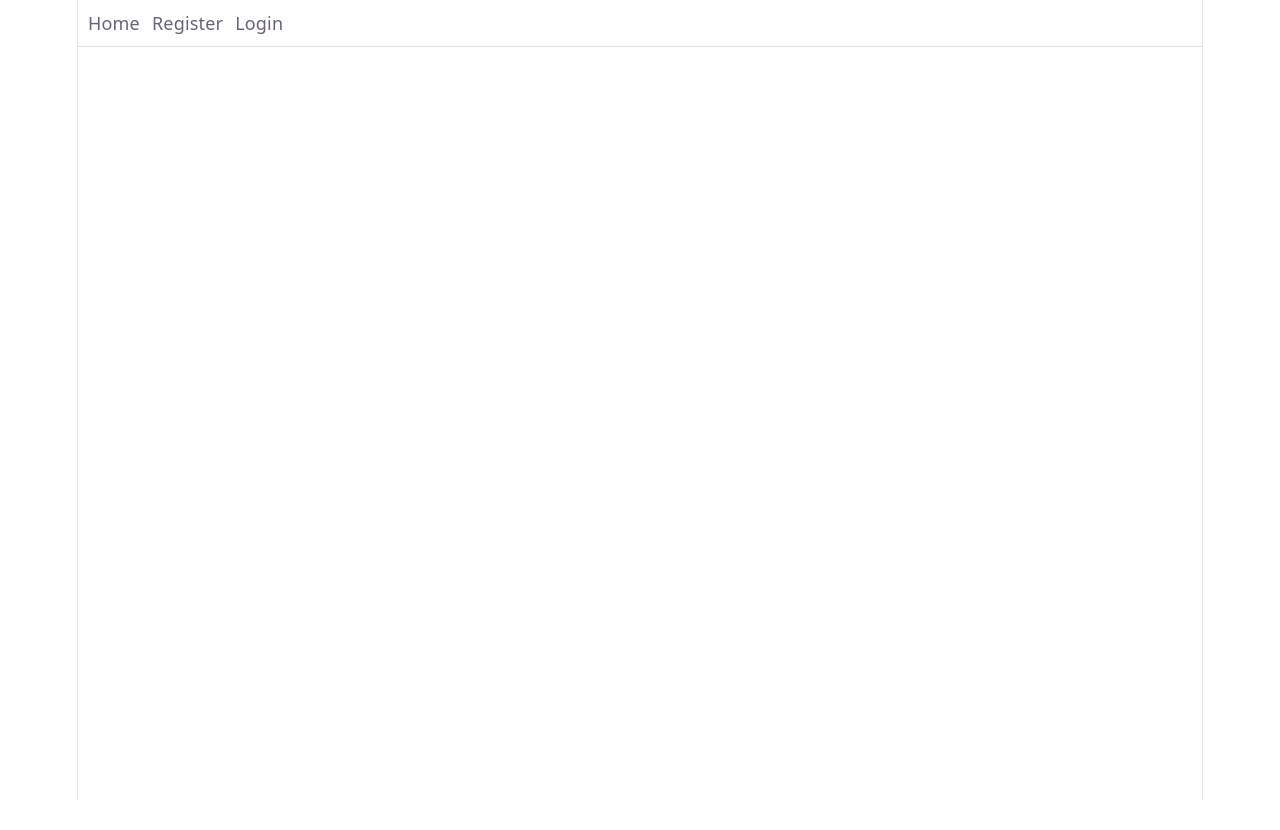
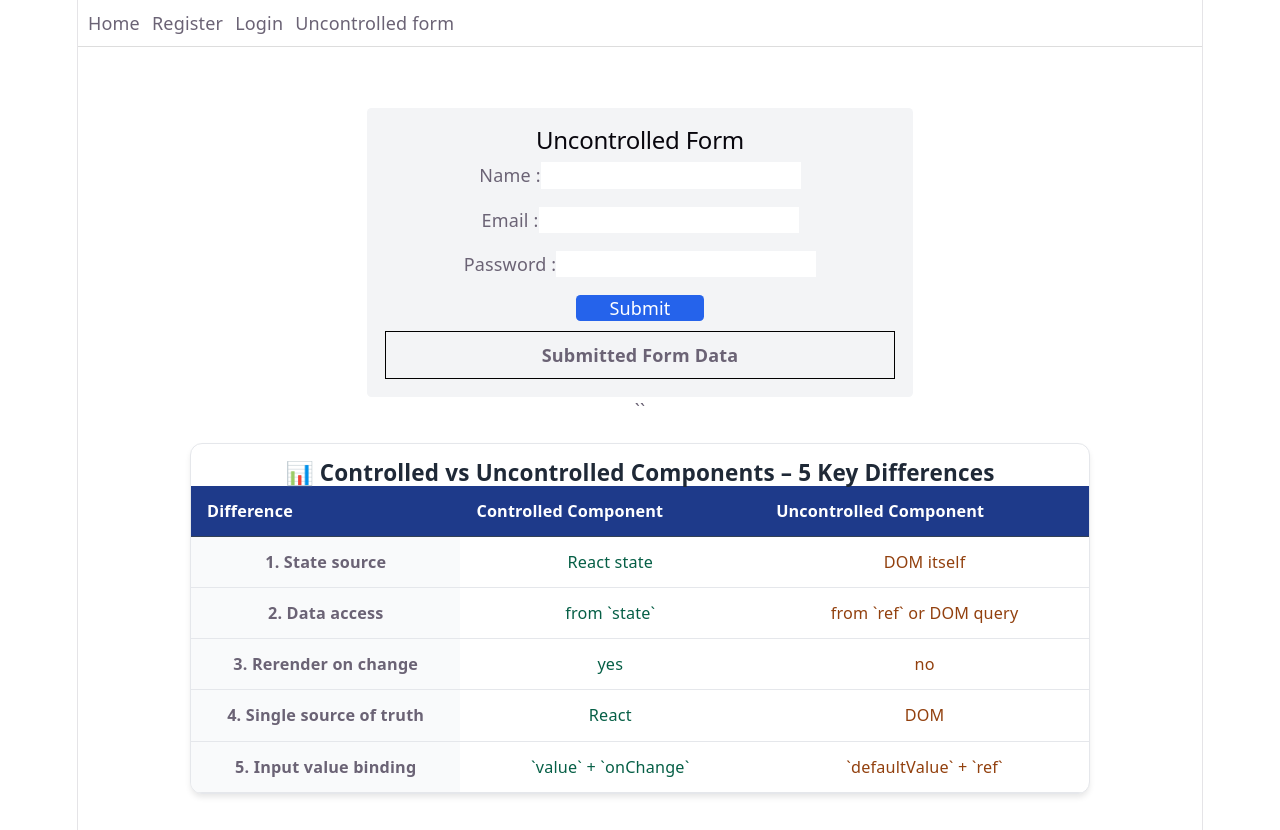
Before and after one commit to surendra190/React-register-login-form, a React (Vite) app: page /uncontrolled in a window 1280 px wide. Before the commit this address had no page. Before the commit the page ends 800 px from the top, so only its background shows below. Built offline with nearby package versions, Linux system fonts and the light colour scheme.

Commit message:
uncontrolledForm added with useref

```diff
--- a/src/App.jsx
+++ b/src/App.jsx
@@ -4,6 +4,7 @@ import "./App.css";
 import { RegisterForm } from "./components/RegisterForm";
 import { LoginForm } from "./components/LoginForm";
 import Home from "./components/Home";
+import UncontrolledForm from "./components/UncontrolledForm";
 
 function App() {
   return (
@@ -13,6 +14,7 @@ function App() {
           <Link to="/">Home</Link>
           <Link to="/register">Register</Link>
           <Link to="/login">Login</Link>
+          <Link to="/uncontrolled">Uncontrolled form </Link>
         </nav>
       </header>
 
@@ -21,6 +23,7 @@ function App() {
           <Route path="/" element={<Home />} />
           <Route path="/register" element={<RegisterForm />} />
           <Route path="/login" element={<LoginForm />} />
+          <Route path="/uncontrolled" element={<UncontrolledForm />} />
         </Routes>
       </main>
     </Router>
--- /dev/null
+++ b/src/components/ComparisonTable.jsx
@@ -0,0 +1,116 @@
+import React from "react";
+
+export const ComparisonTable = () => {
+  const containerStyle = {
+    fontFamily: 'system-ui, -apple-system, "Segoe UI", Roboto, sans-serif',
+    maxWidth: "900px",
+    margin: "20px auto",
+    border: "1px solid #e5e7eb",
+    borderRadius: "12px",
+    overflowX: "auto",
+    backgroundColor: "#fff",
+    boxShadow: "0 4px 6px -1px rgba(0,0,0,0.1)",
+  };
+
+  const tableStyle = {
+    width: "100%",
+    borderCollapse: "collapse",
+    fontSize: "0.9rem",
+  };
+
+  const thStyle = {
+    backgroundColor: "#1e3a8a",
+    color: "white",
+    fontWeight: "600",
+    padding: "12px 16px",
+    textAlign: "left",
+    borderBottom: "1px solid #334155",
+  };
+
+  const tdStyle = {
+    padding: "12px 16px",
+    borderBottom: "1px solid #e5e7eb",
+    verticalAlign: "top",
+  };
+
+  const firstColStyle = {
+    ...tdStyle,
+    fontWeight: "600",
+    backgroundColor: "#f9fafb",
+    width: "30%",
+  };
+
+  const controlledStyle = {
+    color: "#065f46",
+  };
+
+  const uncontrolledStyle = {
+    color: "#92400e",
+  };
+
+  const headingStyle = {
+    fontSize: "1.25rem",
+    fontWeight: "600",
+    padding: "16px 20px 0 20px",
+    margin: 0,
+    color: "#1f2937",
+  };
+
+  const data = [
+    {
+      point: "1. State source",
+      controlled: "React state",
+      uncontrolled: "DOM itself",
+    },
+    {
+      point: "2. Data access",
+      controlled: "from `state`",
+      uncontrolled: "from `ref` or DOM query",
+    },
+    { point: "3. Rerender on change", controlled: "yes", uncontrolled: "no" },
+    {
+      point: "4. Single source of truth",
+      controlled: "React",
+      uncontrolled: "DOM",
+    },
+    {
+      point: "5. Input value binding",
+      controlled: "`value` + `onChange`",
+      uncontrolled: "`defaultValue` + `ref`",
+    },
+  ];
+
+  return (
+    <div style={containerStyle}>
+      <h3 style={headingStyle}>
+        📊 Controlled vs Uncontrolled Components – 5 Key Differences
+      </h3>
+      <div style={{ overflowX: "auto" }}>
+        <table style={tableStyle}>
+          <thead>
+            <tr>
+              <th style={thStyle}>Difference</th>
+              <th style={thStyle}>Controlled Component</th>
+              <th style={thStyle}>Uncontrolled Component</th>
+            </tr>
+          </thead>
+          <tbody>
+            {data.map((row, idx) => (
+              <tr key={idx}>
+                <td style={firstColStyle}>{row.point}</td>
+                <td style={{ ...tdStyle, ...controlledStyle }}>
+                  {row.controlled}
+                </td>
+                <td style={{ ...tdStyle, ...uncontrolledStyle }}>
+                  {row.uncontrolled}
+                </td>
+              </tr>
+            ))}
+          </tbody>
+        </table>
+      </div>
+    </div>
+  );
+};
+
+export default ComparisonTable;
--- /dev/null
+++ b/src/components/UncontrolledForm.jsx
@@ -0,0 +1,72 @@
+import React, { useRef, useState } from "react";
+import ComparisonTable from "./ComparisonTable";
+
+export default function UncontrolledForm() {
+  const nameRef = useRef();
+  const emailRef = useRef();
+  const passwordRef = useRef();
+  const [submitted, setSubmitted] = useState(null);
+
+  function handleSubmit(e) {
+    e.preventDefault();
+    const data = {
+      name: nameRef.current?.value || "",
+      email: emailRef.current?.value || "",
+      password: passwordRef.current?.value || "",
+    };
+    setSubmitted(data);
+    // optionally clear inputs:
+    e.target.reset();
+  }
+
+  return (
+    <>
+      <div className="bg-gray-100 flex-column p-4 w-1/2 mx-auto mt-10 rounded">
+        <h2>Uncontrolled Form</h2>
+        <form onSubmit={handleSubmit} className="flex flex-col gap-4">
+          <label htmlFor="name">
+            Name :
+            <input type="text" name="name" ref={nameRef} />
+          </label>
+
+          <label htmlFor="email">
+            Email :
+            <input type="email" name="email" ref={emailRef} />
+          </label>
+
+          <label htmlFor="password">
+            Password :
+            <input type="password" name="password" ref={passwordRef} />
+          </label>
+
+          <div className="flex justify-center">
+            <button
+              className="bg-blue-600 text-white rounded w-1/4"
+              type="submit"
+            >
+              Submit
+            </button>
+          </div>
+        </form>
+
+        <div
+          style={{
+            border: "1px solid black",
+            padding: "10px",
+            marginTop: "10px",
+          }}
+        >
+          <h5 className="font-bold">Submitted Form Data</h5>
+          {submitted && (
+            <label htmlFor="submitted">
+              Name:{submitted.name} <br />
+              Email:{submitted.email} <br />
+              Password:{submitted.password}
+            </label>
+          )}
+        </div>
+      </div>
+      `` <ComparisonTable />
+    </>
+  );
+}
```
